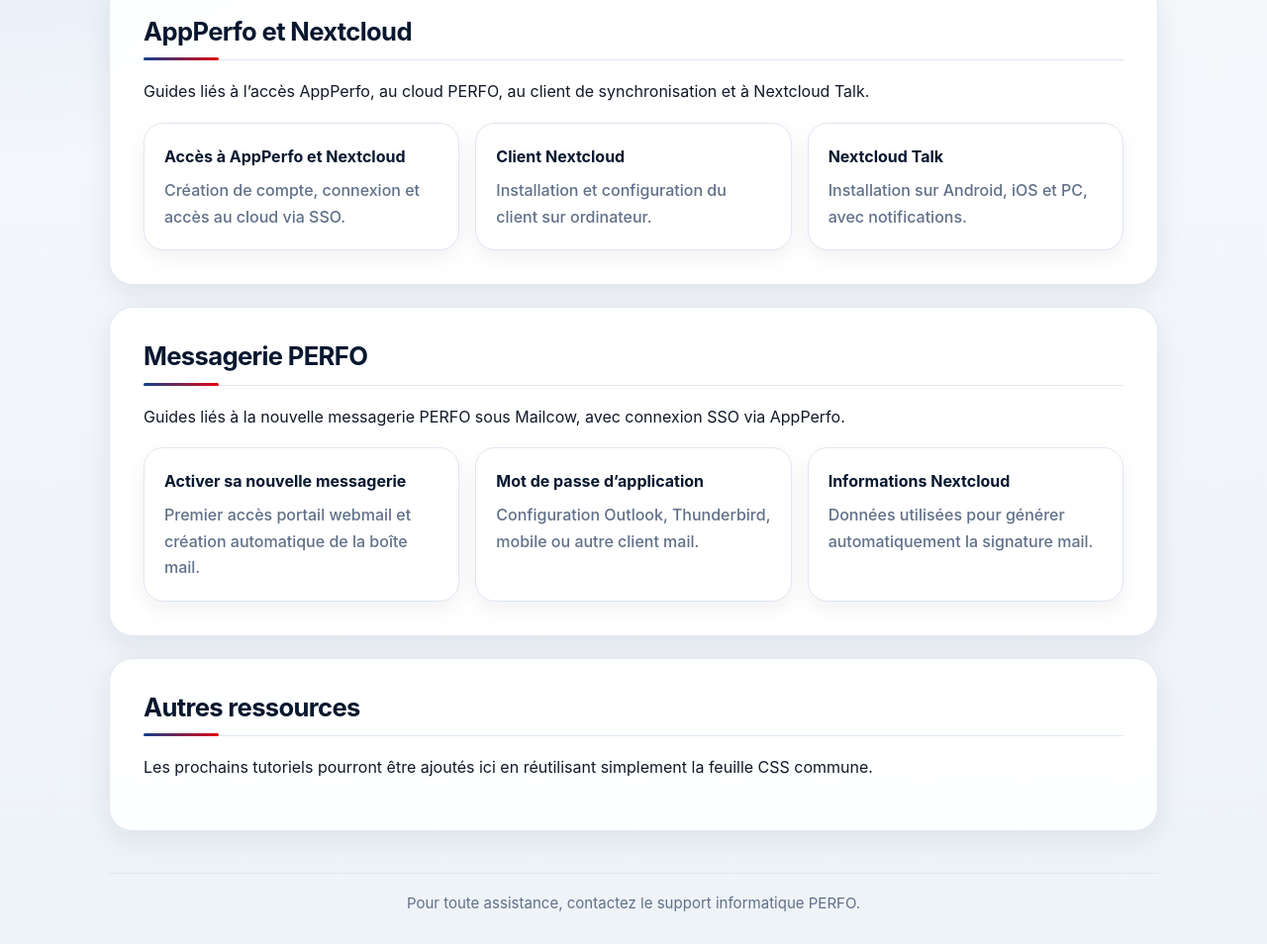
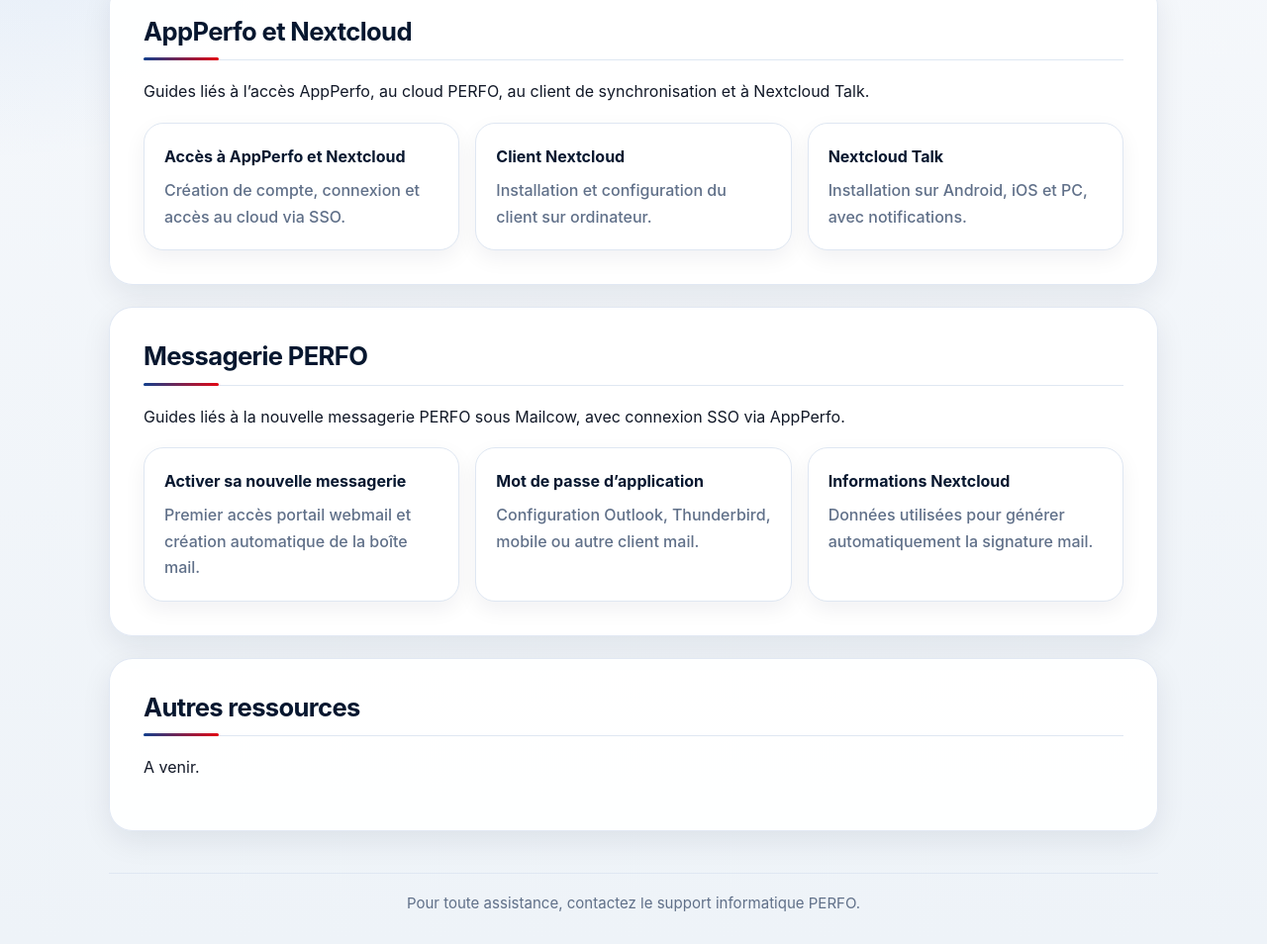
Before and after one commit to PerfoIT/TutoPerfo, a plain HTML site: page index.html in a window 1280 px wide. Shown: the part 381-1335 px from the top of the page at 99% size. Drawn offline with Linux system fonts and the light colour scheme.

Commit message:
Update index.html

```diff
--- a/index.html
+++ b/index.html
@@ -44,7 +44,7 @@
 
     <section class="category">
       <h2>Autres ressources</h2>
-      <p>Les prochains tutoriels pourront être ajoutés ici en réutilisant simplement la feuille CSS commune.</p>
+      <p>A venir.</p>
     </section>
   </main>
 
```
